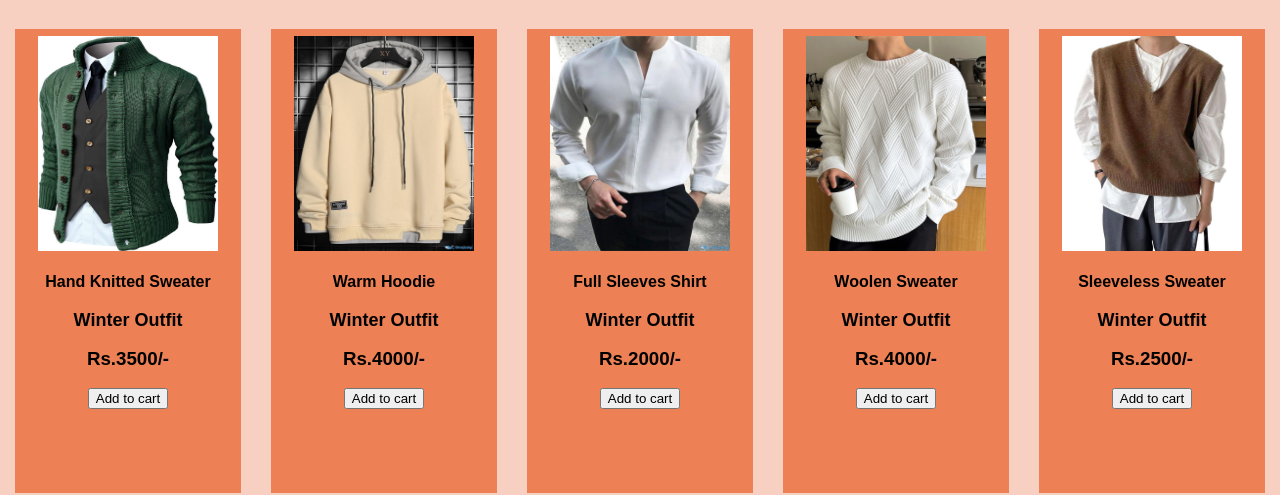
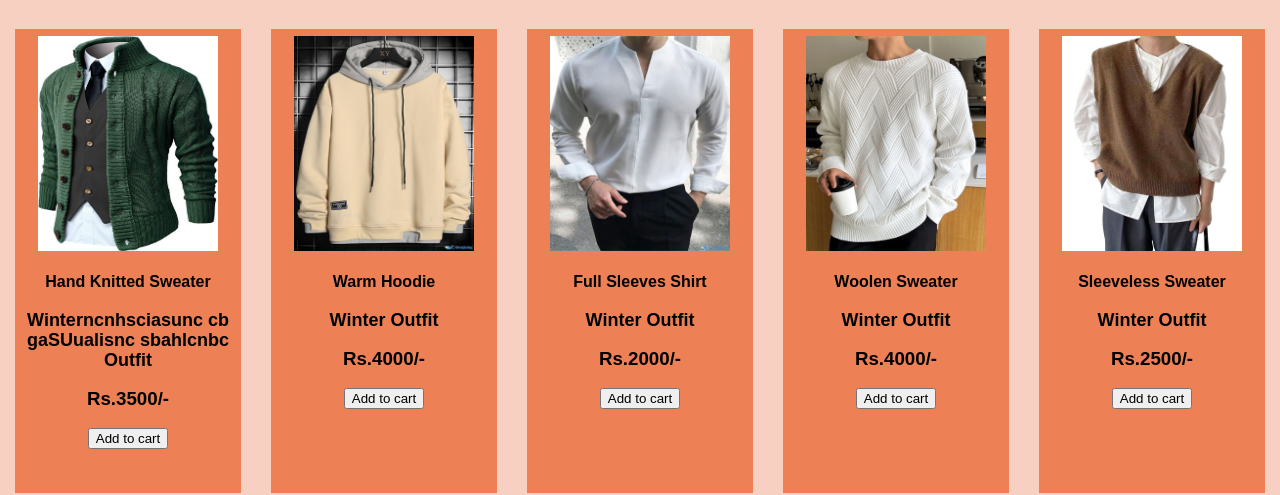
Before and after one commit to Warda-nadir6/Warda-nadir6.github.io, a plain HTML site: page men.html in a window 1280 px wide. Shown: the part 317-812 px from the top of the page. Drawn offline with Linux system fonts and the light colour scheme.

Commit message:
men.html

```diff
--- a/men.html
+++ b/men.html
@@ -139,7 +139,7 @@
                 <a href="MP1.jpeg"><img src="MP1.jpeg" alt="MP1" height="215" width="180"></a>
                 <font size="3"><b>
                         <p>Hand Knitted Sweater</p>
-                        <font size="4"><p>Winter Outfit</p></font>
+                        <font size="4"><p>Winterncnhsciasunc cb gaSUualisnc sbahlcnbc Outfit</p></font>
                     </b></font>
                 <h3> Rs.3500/-</h3>
                 <a href="payment.html"><button>Add to cart</button></a>
```
